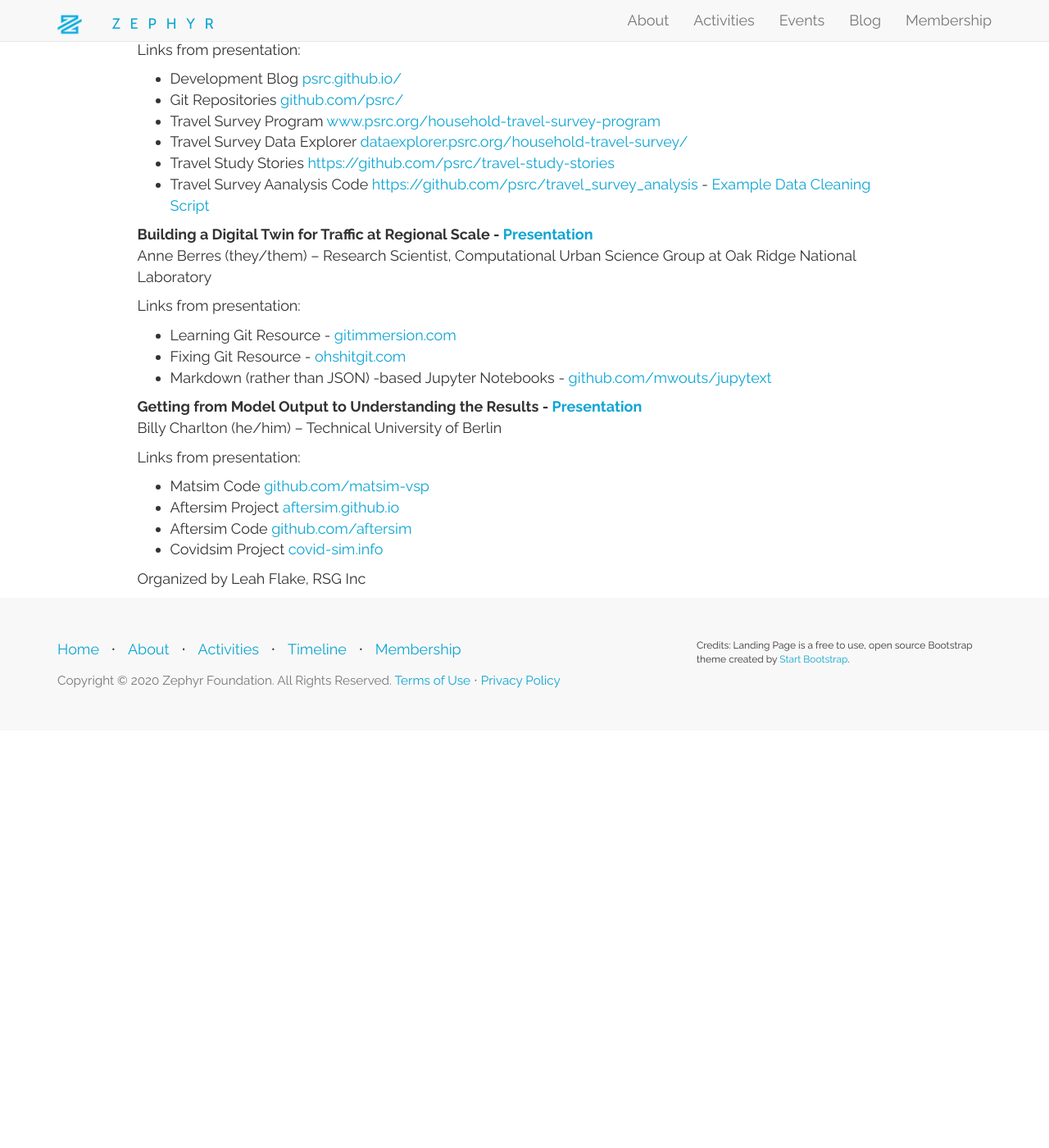
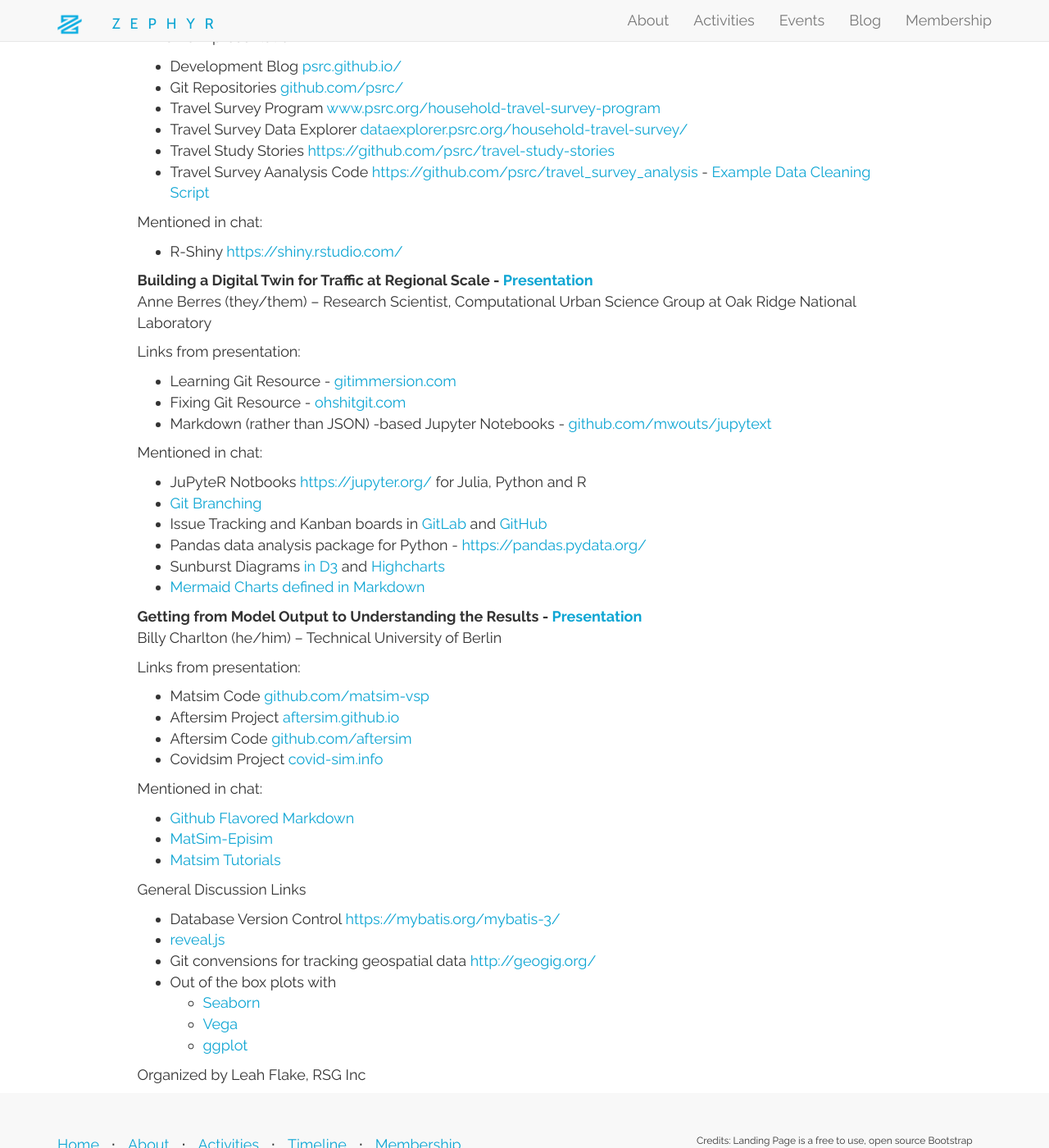
Before and after one commit to ZephyrTransport/zephyr-website, a Jekyll site: the page built from _events/2020-11-12-workflow.md, in a window 1280 px wide and 1400 px high, scrolled down 416 px. Shown: the whole window at 82% size. Built offline with Jekyll 4.4.1, drawn with Linux system fonts in a browser that asks for light colours; nearby versions of some CDN libraries; before the commit the page ends 1307 px from its top, so only the background shows below that; some of the changed text lies outside the part shown.

Commit message:
added links and recording

```diff
--- a/_events/2020-11-12-workflow.md
+++ b/_events/2020-11-12-workflow.md
@@ -4,8 +4,8 @@
 title: Learning Session – Data Workflow Tools + Tricks
 type: Learning
 day: November 12th, 2020
-time: Presentations Posted
-place: Zoom Webinar - <a href="">Recording being posted momentarily</a>
+time: Presentations and Recording Posted
+place: Zoom Webinar - <a href="https://www.youtube.com/watch?v=7WwzAMYvUjA">Recording Available</a>
 additional-msg:
 summary: ""
 ---
@@ -24,6 +24,11 @@
  - Travel Study Stories [https://github.com/psrc/travel-study-stories](github.com/psrc/travel-study-stories)
  - Travel Survey Aanalysis Code [https://github.com/psrc/travel_survey_analysis](github.com/psrc/travel_survey_analysis) - [Example Data Cleaning Script](https://github.com/psrc/travel_survey_analysis/blob/master/Rulesy.sql)
 
+Mentioned in chat:
+
+ - R-Shiny [https://shiny.rstudio.com/](https://shiny.rstudio.com/)
+
+
 **Building a Digital Twin for Traffic at Regional Scale - [Presentation](https://drive.google.com/file/d/1oMC6cugyRxSQ6N8QTMVzjTUPhNSypQy0/view?usp=sharing)**
 Anne Berres (they/them) – Research Scientist, Computational Urban Science Group at Oak Ridge National Laboratory
 
@@ -32,6 +37,14 @@
  - Learning Git Resource - [gitimmersion.com](http://gitimmersion.com/index.html)
  - Fixing Git Resource - [ohshitgit.com](http://ohshitgit.com])
  - Markdown (rather than JSON) -based Jupyter Notebooks - [github.com/mwouts/jupytext](https://github.com/mwouts/jupytext)
+
+Mentioned in chat:
+ - JuPyteR Notbooks [https://jupyter.org/](https://jupyter.org/)  for Julia, Python and R
+ - [Git Branching](https://nvie.com/posts/a-successful-git-branching-model/)
+ - Issue Tracking and Kanban boards in [GitLab](https://about.gitlab.com/handbook/marketing/project-management-guidelines/boards/) and [GitHub](https://docs.github.com/en/free-pro-team@latest/github/managing-your-work-on-github/about-project-boards)
+ - Pandas data analysis package for Python - [https://pandas.pydata.org/](https://pandas.pydata.org/)
+ - Sunburst Diagrams [in D3](https://observablehq.com/@d3/zoomable-sunburst) and [Highcharts](https://www.highcharts.com/demo/sunburst)
+ - [Mermaid Charts defined in Markdown](https://mermaid-js.github.io/mermaid/#/)
 
 **Getting from Model Output to Understanding the Results - [Presentation](https://drive.google.com/file/d/11t6VHJW0pKUvzdchLbbLtlJQb__CaWoD/view?usp=sharing)**
 Billy Charlton (he/him) – Technical University of Berlin
@@ -43,4 +56,22 @@
 - Aftersim Code [github.com/aftersim](https://github.com/aftersim)
 - Covidsim Project [covid-sim.info](https://covid-sim.info)
 
+Mentioned in chat:
+
+- [Github Flavored Markdown](https://github.github.com/gfm/#what-is-github-flavored-markdown-)
+- [MatSim-Episim](https://www.medrxiv.org/content/10.1101/2020.03.27.20045302v1)
+- [Matsim Tutorials](ttps://www.matsim.org/docs/tutorials/general)
+
+
+General Discussion Links
+
+- Database Version Control  [https://mybatis.org/mybatis-3/](https://mybatis.org/mybatis-3/)
+- [reveal.js](reveal.js)
+- Git convensions for tracking geospatial data [http://geogig.org/](http://geogig.org/)
+- Out of the box plots with
+   * [Seaborn](https://seaborn.pydata.org/)
+   * [Vega](https://vega.github.io/vega/)
+   * [ggplot](https://ggplot2.tidyverse.org/)
+
+
 Organized by Leah Flake, RSG Inc
```
